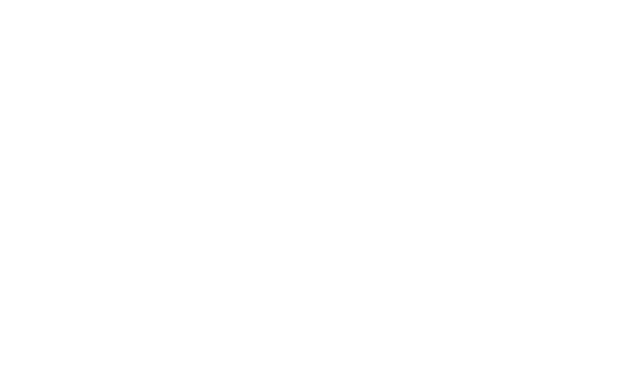
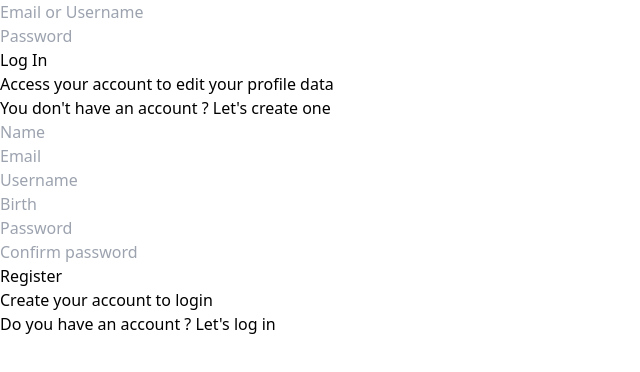
Before and after one commit to ViniUme/Secure-Login, a Next.js app: page / in a window 1280 px wide. Shown: the top 372 px of the page, without its empty margins (0-640 px from the left). Built offline with nearby package versions, Linux system fonts and the light colour scheme.

Commit message:
feat: Initial html structure

```diff
--- a/src/pages/index.tsx
+++ b/src/pages/index.tsx
@@ -1,6 +1,64 @@
 export default function Home() {
   return (
-    <main className="">
+    <main>
+        <section>
+
+            {/* =======================
+                    Login Form
+                =======================
+            */}
+            <form action="#">
+                <div>
+                    <input type="text" placeholder="Email or Username" />
+                </div>
+                <div>
+                    <input type="text" placeholder="Password" />
+                </div>
+            </form>
+            <div>
+                <h2>Log In</h2>
+                <p>
+                    Access your account to edit your profile data
+                </p>
+                <p>
+                    You don't have an account ? Let's <button>create one</button>
+                </p>
+            </div>
+
+            {/* =======================
+                    Register Form
+                =======================
+            */}
+            <form action="#">
+                <div>
+                    <input type="text" placeholder="Name" />
+                </div>
+                <div>
+                    <input type="text" placeholder="Email" />
+                </div>
+                <div>
+                    <input type="text" placeholder="Username" />
+                </div>
+                <div>
+                    <input type="text" placeholder="Birth" />
+                </div>
+                <div>
+                    <input type="text" placeholder="Password" />
+                </div>
+                <div>
+                    <input type="text" placeholder="Confirm password" />
+                </div>
+            </form>
+            <div>
+                <h2>Register</h2>
+                <p>
+                    Create your account to login
+                </p>
+                <p>
+                    Do you have an account ? Let's <button>log in</button>
+                </p>
+            </div>
+        </section>
     </main>
   )
 }
```
